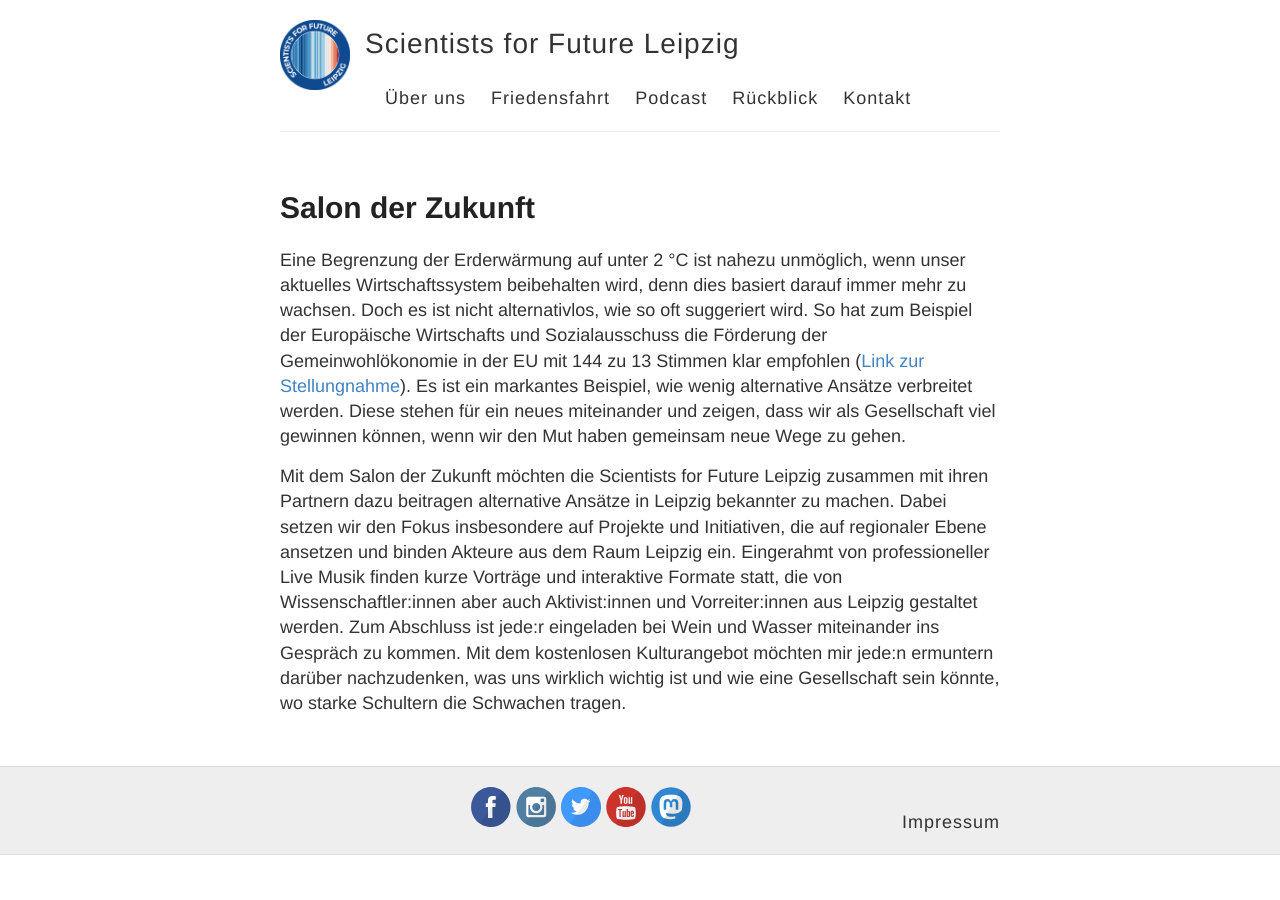
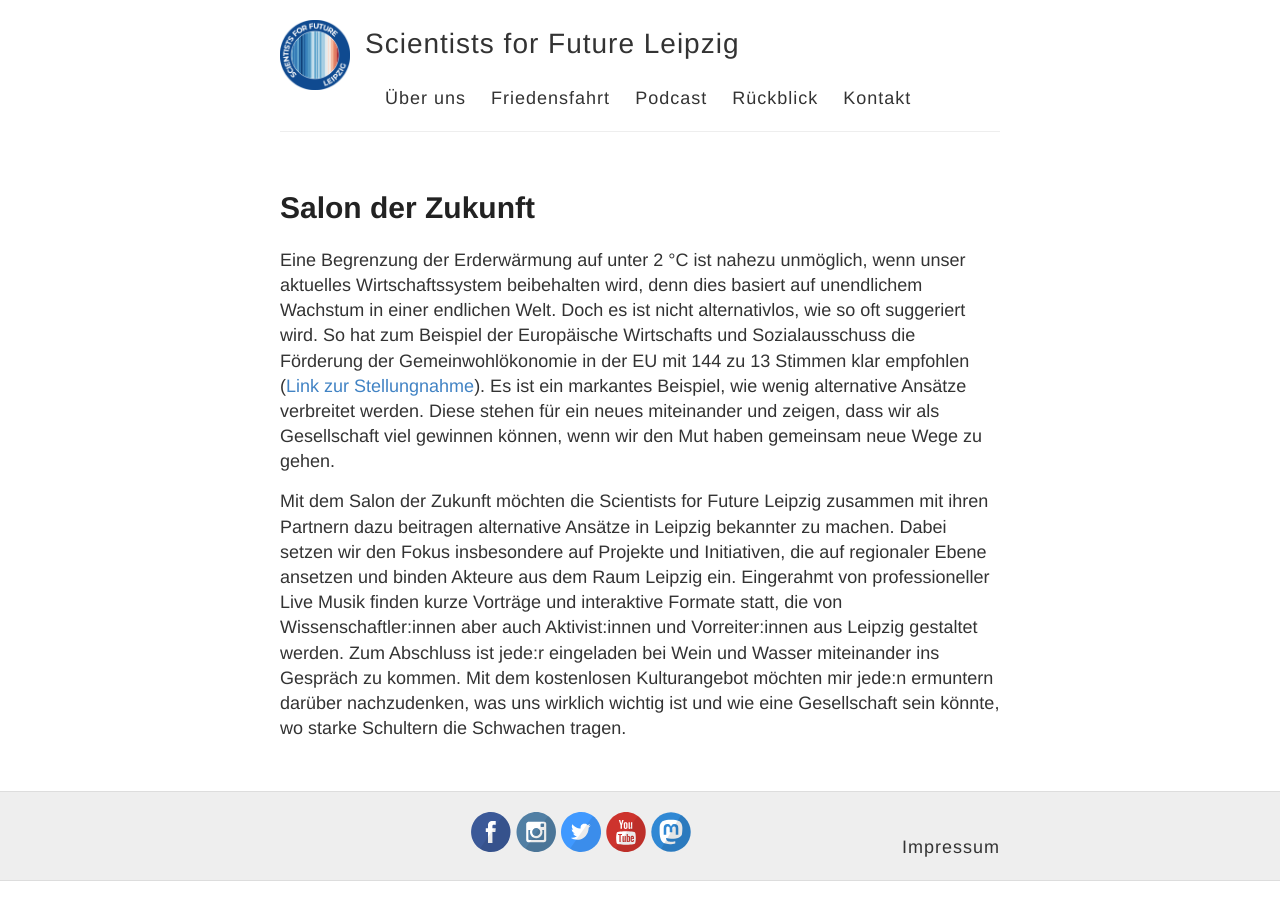
Before and after one commit to s4f-leipzig/s4f-leipzig.github.io, a Jekyll site: the page built from salon.md, in a window 1280 px wide. Built offline with Jekyll 4.4.1, drawn with Linux system fonts in a browser that asks for light colours; a file with an impossible date is left out.

Commit message:
Update salon.md

```diff
--- a/salon.md
+++ b/salon.md
@@ -5,7 +5,7 @@ permalink: /salon/
 ---
 
 Eine Begrenzung der Erderwärmung auf unter 2 °C ist nahezu unmöglich, wenn unser aktuelles Wirtschaftssystem beibehalten wird, denn dies
-basiert darauf immer mehr zu wachsen. Doch es ist nicht alternativlos, wie so oft suggeriert wird. So hat zum Beispiel der Europäische Wirtschafts und
+basiert auf unendlichem Wachstum in einer endlichen Welt. Doch es ist nicht alternativlos, wie so oft suggeriert wird. So hat zum Beispiel der Europäische Wirtschafts und
 Sozialausschuss die Förderung der Gemeinwohlökonomie in der EU mit 144 zu 13 Stimmen klar empfohlen
 (<a href="https://eur-lex.europa.eu/legal-content/DE/TXT/?uri=CELEX%3A52015IE2060">Link zur Stellungnahme</a>). Es ist ein markantes Beispiel, wie wenig
 alternative Ansätze verbreitet werden. Diese stehen für ein neues miteinander und zeigen, dass wir als Gesellschaft viel gewinnen können, wenn wir den Mut haben gemeinsam neue Wege zu gehen.
```
